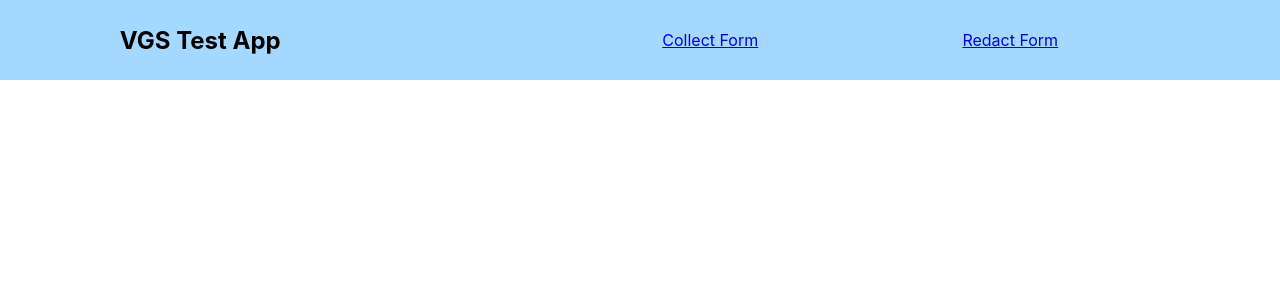
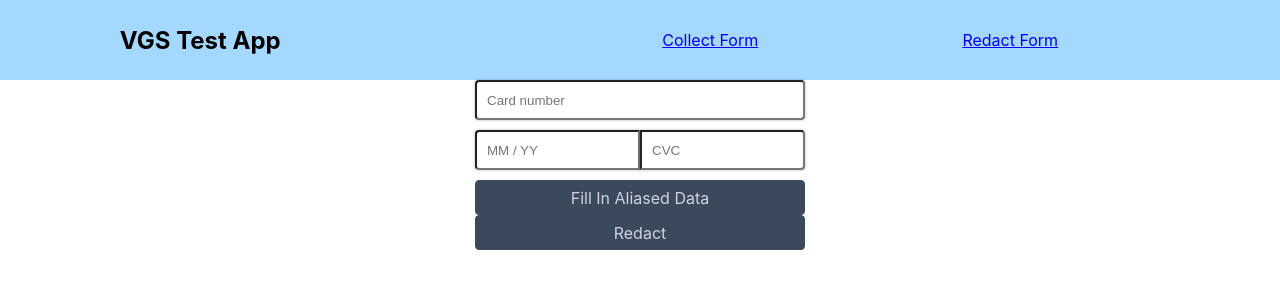
Before and after one commit to charlescallaghan/vgs-test-app, a React (Create React App) app in the folder client/: page /redact in a window 1280 px wide. Shown: the top 300 px of the page. Built offline with nearby package versions, Linux system fonts and the light colour scheme.

Commit message:
Added Global Content and Store

```diff
--- a/client/src/App.css
+++ b/client/src/App.css
@@ -42,13 +42,13 @@
   display: flex;
   flex-flow: wrap;
 }
-.form-field-group div {
+.form-field-group div, .form-field-group input {
   flex: 0 0 50%;
 }
-.form-field-group div:first-child {
+.form-field-group div:first-child, .form-field-group input:first-child {
   border-radius: 4px 0 0 4px;
 }
-.form-field-group div:last-child {
+.form-field-group div:last-child, .form-field-group input:last-child {
   border-radius: 0 4px 4px 0;
 }
 .form-button {
--- a/client/src/App.js
+++ b/client/src/App.js
@@ -1,19 +1,30 @@
+import React, { useState } from 'react';
 import './App.css';
 import Nav from './components/Nav';
 import CollectForm from './components/CollectForm';
+import RedactForm from './components/RedactForm';
+import Store from './Store'
 import { BrowserRouter as Router, Switch, Route } from 'react-router-dom';
 
 
 function App() {
+
   return (
+    <Store>
       <Router>
         <div className="App">
           <Nav />
           <Switch>
-          <Route path='/' exact component={CollectForm} />
+            <Route path='/' exact>
+              <CollectForm />
+            </Route>
+            <Route path='/redact' exact>
+              <RedactForm />
+            </Route>
           </Switch>
         </div>
       </Router>
+    </Store>
   );
 }
 
--- /dev/null
+++ b/client/src/Store.js
@@ -0,0 +1,14 @@
+import React, { useState } from 'react';
+
+export const Context = React.createContext();
+
+const Store = ({ children }) => {
+    const [tokenisedData, setTokenisedData] = useState({});
+
+    return (
+        <Context.Provider value={[tokenisedData, setTokenisedData]}>{children}</Context.Provider>
+    )
+
+}
+
+export default Store;
--- a/client/src/components/CollectForm.js
+++ b/client/src/components/CollectForm.js
@@ -1,10 +1,12 @@
-import React, { useEffect, useState } from 'react';
+import React, { useEffect, useState, useContext } from 'react';
+import { Context } from '../Store'
 import '../App.css'
 
 const CollectForm = () => {
 
     const [form, setForm] = useState({});
     const [isLoaded, scriptLoaded] = useState(false);
+    const [tokenisedData, setTokenisedData] = useContext(Context);
 
     useEffect(() => {
         const script = document.createElement("script");
@@ -58,12 +60,13 @@
             {},
             (status, response) => {
                 console.log(status, response);
+                setTokenisedData(response)
+                console.log(tokenisedData)
             },
             (error) => {
                 console.log(error);
             }
         )
-
     }
 
     return (
--- a/client/src/components/Nav.js
+++ b/client/src/components/Nav.js
@@ -2,6 +2,7 @@
 import { Link } from 'react-router-dom';
 
 function Nav() {
+
     return (
         <nav>
             <h1>VGS Test App</h1>
--- /dev/null
+++ b/client/src/components/RedactForm.js
@@ -0,0 +1,38 @@
+import React, { useContext } from 'react';
+import { Context } from '../Store'
+import '../App.css'
+
+const RedactForm = () => {
+
+    const [tokenisedData, setTokenisedData] = useContext(Context);
+
+
+
+    // console.log(tokenisedData.tokenisedData)
+
+    // console.log(card_cvc)
+
+    const handleClick = (event) => {
+        event.preventDefault();
+        const { card_number, card_exp, card_cvc } = tokenisedData.tokenisedData
+        document.getElementById("cc-number").setAttribute('value', card_number);
+        document.getElementById("cc-exp-date").setAttribute('value', card_exp);
+        document.getElementById("cvc-code").setAttribute('value', card_cvc);
+    }
+
+    return (
+
+            <form className="form">
+                <input id="cc-number" className="form-field" placeholder="Card number"></input>
+                <div className="form-field-group">
+                    <input id="cc-exp-date" className="form-field" placeholder="MM / YY"></input>
+                    <input id="cvc-code" className="form-field" placeholder="CVC"></input>
+                </div>
+                <button onClick={handleClick} className="form-button">Fill In Aliased Data</button>
+                <button type="submit" className="form-button">Redact</button>
+            </form>
+
+    )
+}
+
+export default RedactForm
```
Also changed, not shown: 1 other file (tests, documents, lock files or other folders). Lines whose indentation alone changed are shown as unchanged.
